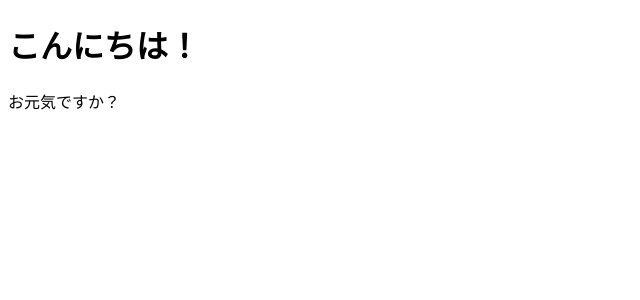
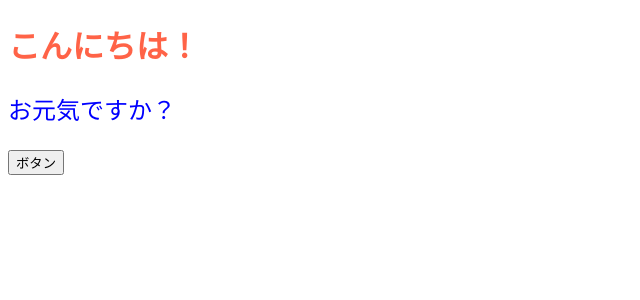
Before and after one commit to shota-hope/React-begginer-jakesan, a React (Create React App) app: page / in a window 1280 px wide. Shown: the top 300 px of the page, without its empty margins (0-640 px from the left). Built offline with nearby package versions, Linux system fonts and the light colour scheme.

Commit message:
Finish4-3,4

```diff
--- /dev/null
+++ b/src/App.jsx
@@ -0,0 +1,18 @@
+import React from "react";
+
+const App = () => {
+  const onClickButton = () => alert();
+  const contentStyle = {
+    color: "blue",
+    fontSize: "24px"
+  };
+  return (
+    <>
+      <h1 style={{ color: "tomato" }}>こんにちは！</h1>
+      <p style={contentStyle}>お元気ですか？</p>
+      <button onClick={onClickButton}>ボタン</button>
+    </>
+  );
+};
+
+export default App;
--- a/src/index.js
+++ b/src/index.js
@@ -1,13 +1,5 @@
 import React from "react";
 import ReactDom from "react-dom";
-
-const App = () => {
-  return (
-    <>
-      <h1>こんにちは！</h1>
-      <p>お元気ですか？</p>
-    </>
-  );
-};
+import App from "./App";
 
 ReactDom.render(<App />, document.getElementById("root"));
```
